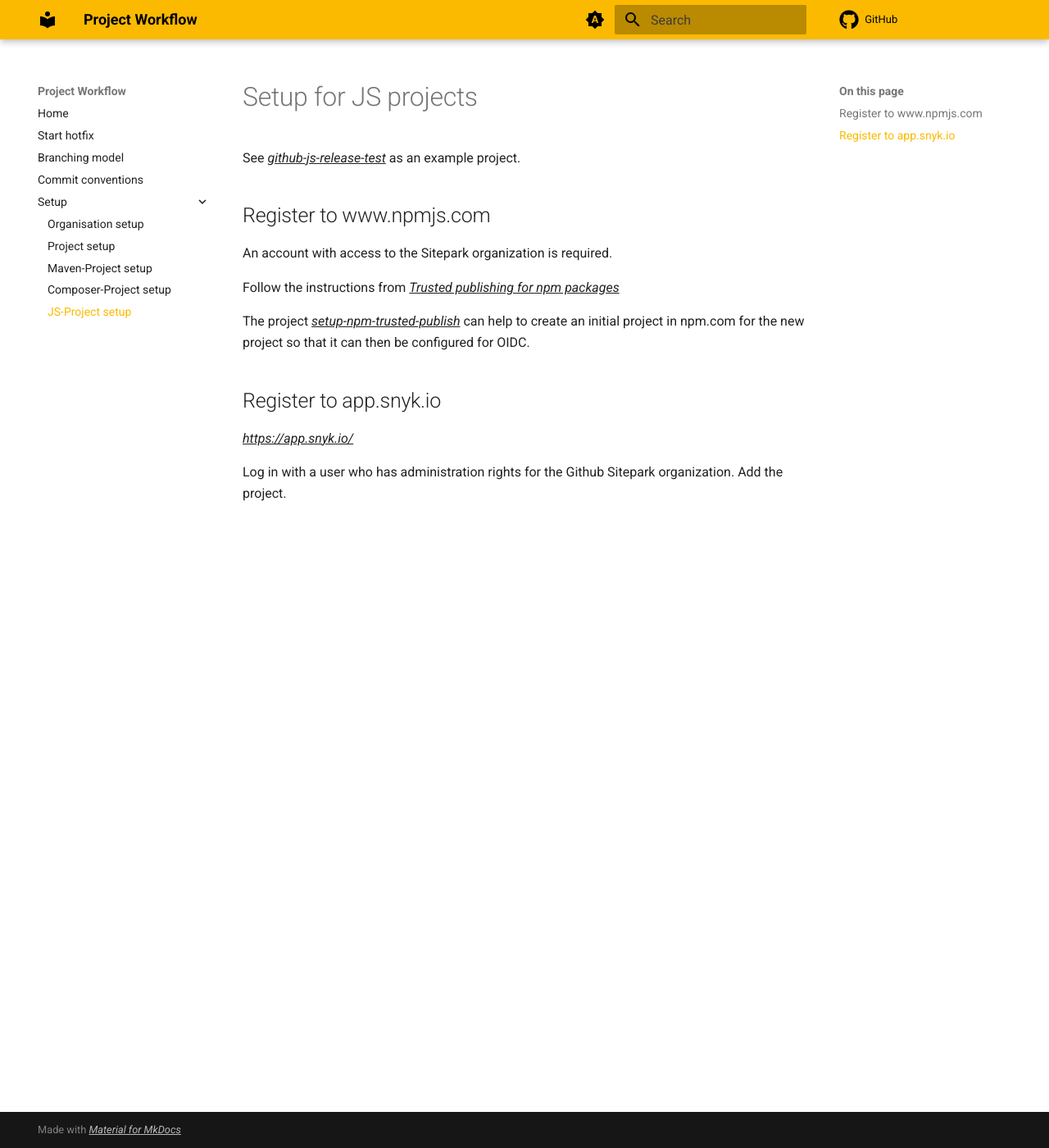
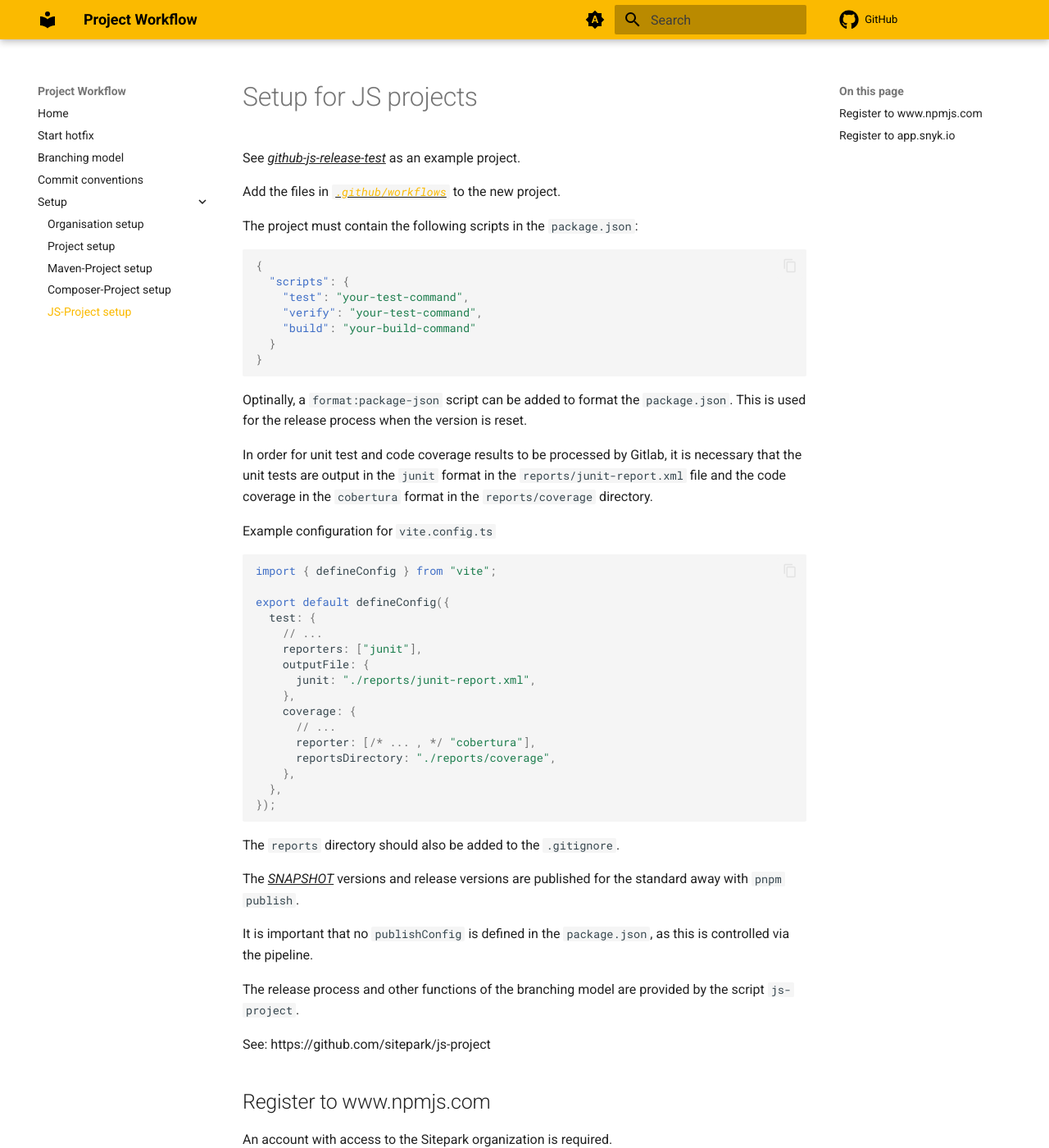
Before and after one commit to sitepark/github-project-workflow, an MkDocs documentation site: the page built from docs/project-setup-js.md, in a window 1280 px wide and 1400 px high. Shown: the whole window at 82% size. Built offline with MkDocs 1.6.1 and Material for MkDocs 9.7.7, drawn with Linux system fonts in a browser that asks for light colours; comment, search, counter and statistics services are not loaded.

Commit message:
docs: update js-project setup

````diff
--- a/docs/project-setup-js.md
+++ b/docs/project-setup-js.md
@@ -1,6 +1,55 @@
 # Setup for JS projects
 
 See [github-js-release-test](https://github.com/sitepark/github-js-release-test){:target="\_blank"} as an example project.
+
+Add the files in [`.github/workflows`](https://github.com/sitepark/github-js-release-test/tree/main/.github/workflows) to the new project.
+
+The project must contain the following scripts in the `package.json`:
+
+```json
+{
+  "scripts": {
+    "test": "your-test-command",
+    "verify": "your-test-command",
+    "build": "your-build-command"
+  }
+}
+```
+
+Optinally, a `format:package-json` script can be added to format the `package.json`. This is used for the release process when the version is reset.
+
+In order for unit test and code coverage results to be processed by Gitlab, it is necessary that the unit tests are output in the `junit` format in the `reports/junit-report.xml` file and the code coverage in the `cobertura` format in the `reports/coverage` directory.
+
+Example configuration for `vite.config.ts`
+
+```ts
+import { defineConfig } from "vite";
+
+export default defineConfig({
+  test: {
+    // ...
+    reporters: ["junit"],
+    outputFile: {
+      junit: "./reports/junit-report.xml",
+    },
+    coverage: {
+      // ...
+      reporter: [/* ... , */ "cobertura"],
+      reportsDirectory: "./reports/coverage",
+    },
+  },
+});
+```
+
+The `reports` directory should also be added to the `.gitignore`.
+
+The [SNAPSHOT](https://github.com/sitepark/js-project?tab=readme-ov-file#snapshot-versions) versions and release versions are published for the standard away with `pnpm publish`.
+
+It is important that no `publishConfig` is defined in the `package.json`, as this is controlled via the pipeline.
+
+The release process and other functions of the branching model are provided by the script `js-project`.
+
+See: https://github.com/sitepark/js-project
 
 ## Register to www.npmjs.com
 
````
